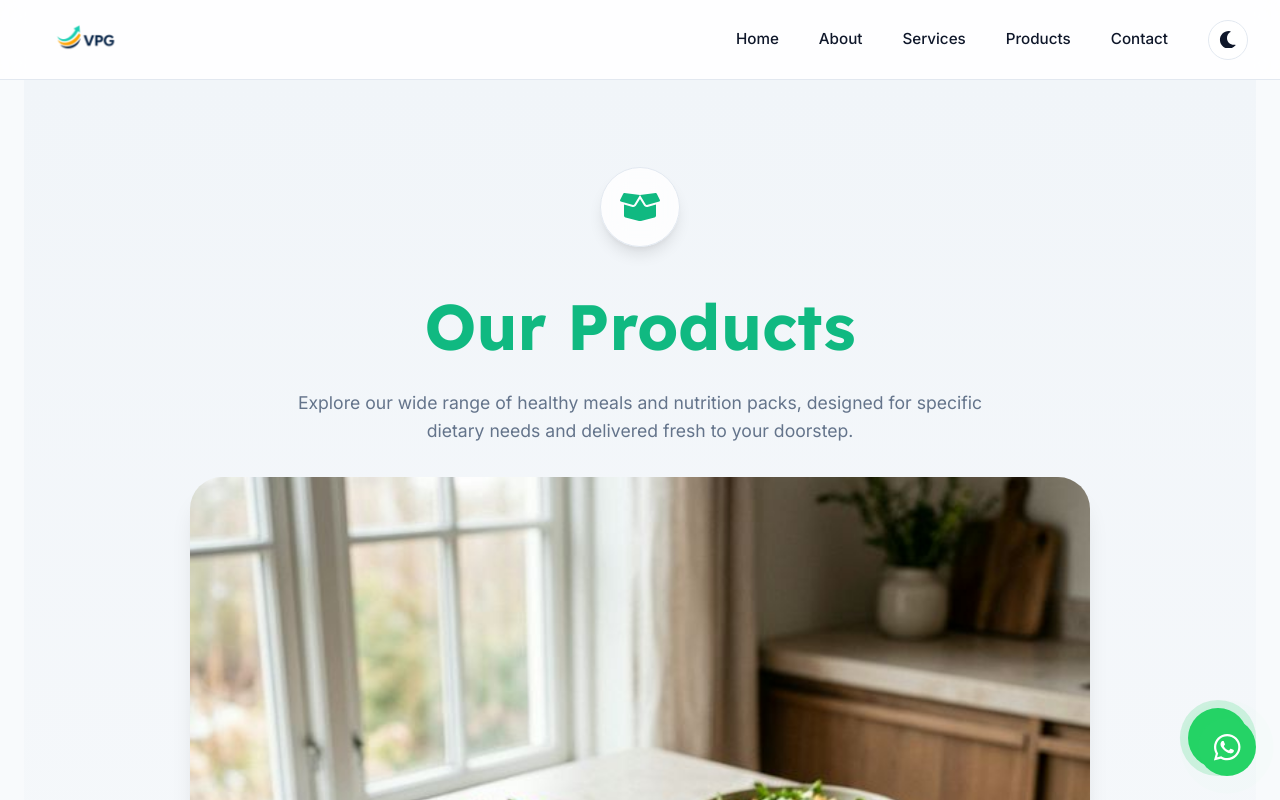
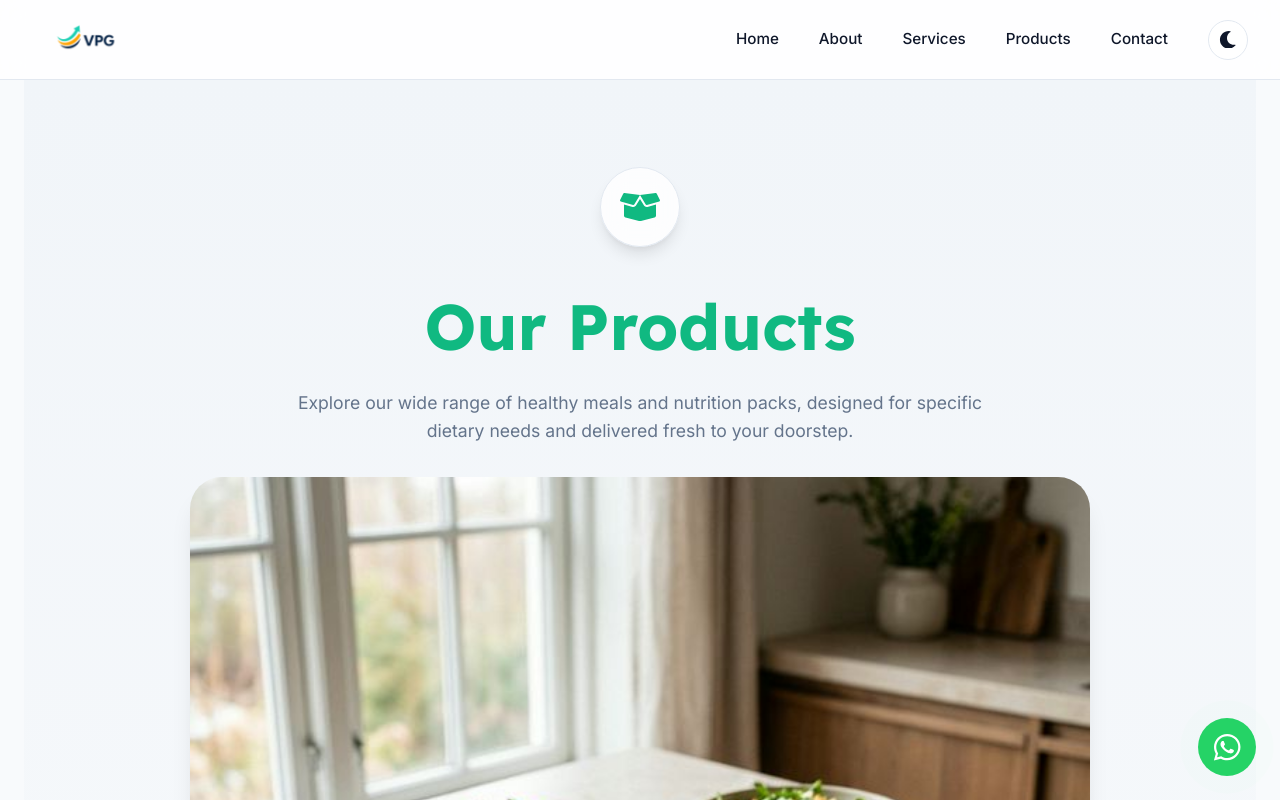
Before and after one commit to Godwill993/V-P-G, a React (Vite) app: page /products in a window 1280 px wide. Shown: the top 800 px of the page. Built offline with nearby package versions, Linux system fonts and the light colour scheme.

Commit message:
last no going back

```diff
--- a/src/pages/Products.jsx
+++ b/src/pages/Products.jsx
@@ -76,17 +76,6 @@ export default function Products() {
         </section>
       </main>
 
-      {/* WhatsApp Floating Button */}
-      <a
-        href="https://wa.me/237653717245"
-        className="fab-whatsapp"
-        target="_blank"
-        rel="noopener noreferrer"
-        aria-label="Contact us on WhatsApp"
-      >
-        <FaWhatsapp />
-      </a>
-
       {/* WhatsApp Pop-up Message */}
       {showPopup && (
         <div className="product-popup">
--- a/src/styles/header.css
+++ b/src/styles/header.css
@@ -100,7 +100,7 @@
     -webkit-backdrop-filter: blur(30px);
     flex-direction: column;
     align-items: flex-start;
-    padding: 6rem 1.5rem 2rem;
+    padding: 6rem 1.5rem calc(2rem + 50px);
     gap: 0.5rem;
     transform: translateX(100%);
     visibility: hidden;
--- a/src/styles/products.css
+++ b/src/styles/products.css
@@ -78,38 +78,6 @@
   .products-hero {
     padding: 4rem 1.5rem;
   }
-}
-
-/* WhatsApp FAB */
-.fab-whatsapp {
-  position: fixed;
-  bottom: 2rem;
-  right: 2rem;
-  width: 60px;
-  height: 60px;
-  background: #25d366;
-  color: white;
-  border-radius: 50%;
-  display: flex;
-  align-items: center;
-  justify-content: center;
-  font-size: 2rem;
-  box-shadow: 0 4px 20px rgba(37, 211, 102, 0.4);
-  z-index: 1000;
-  transition: all 0.3s cubic-bezier(0.175, 0.885, 0.32, 1.275);
-  animation: whatsappPulse 2s infinite;
-}
-
-.fab-whatsapp:hover {
-  transform: scale(1.1);
-  background: #20ba5a;
-  box-shadow: 0 6px 25px rgba(37, 211, 102, 0.5);
-}
-
-@keyframes whatsappPulse {
-  0% { box-shadow: 0 0 0 0 rgba(37, 211, 102, 0.4); }
-  70% { box-shadow: 0 0 0 15px rgba(37, 211, 102, 0); }
-  100% { box-shadow: 0 0 0 0 rgba(37, 211, 102, 0); }
 }
 
 /* Product Pop-up */
```
